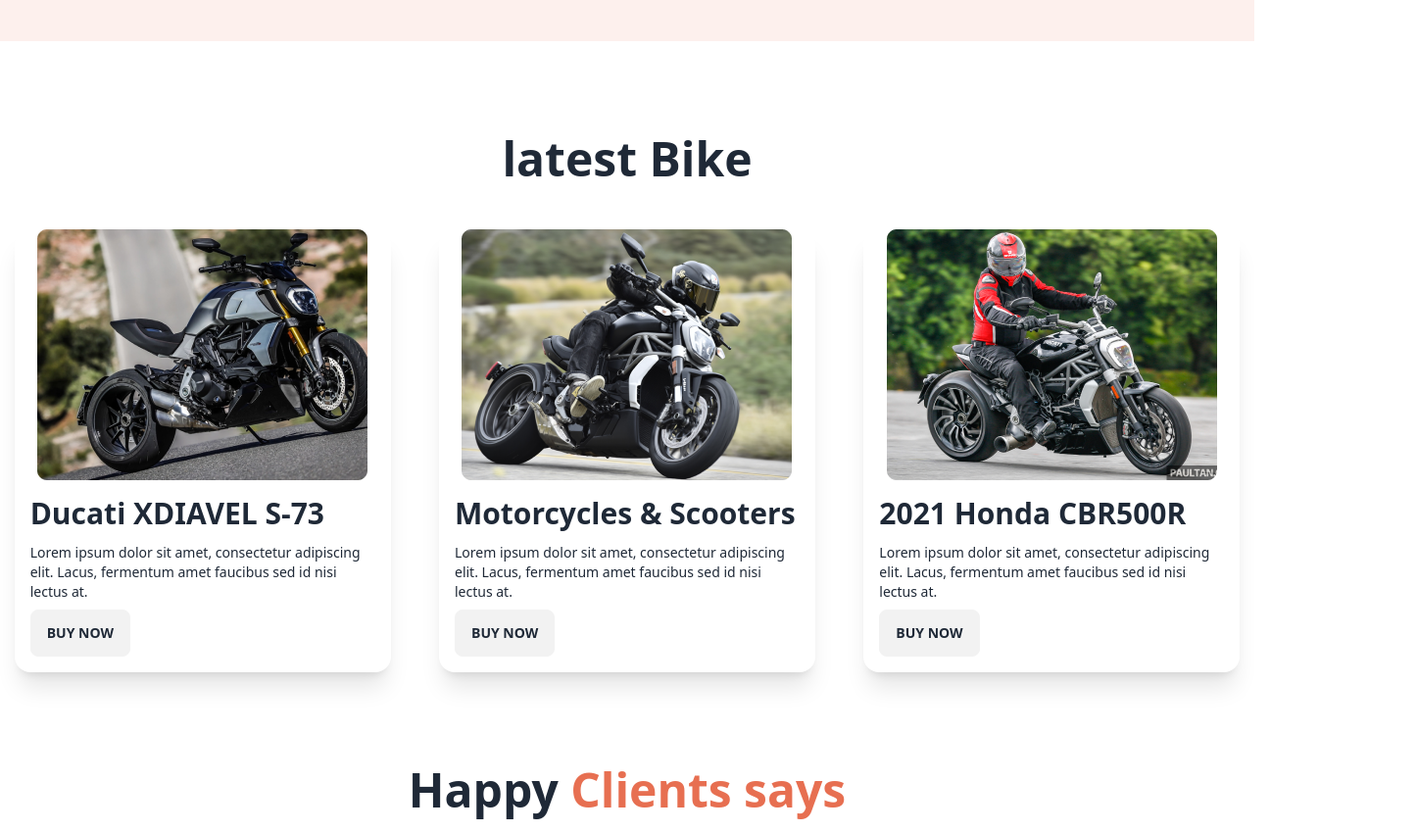
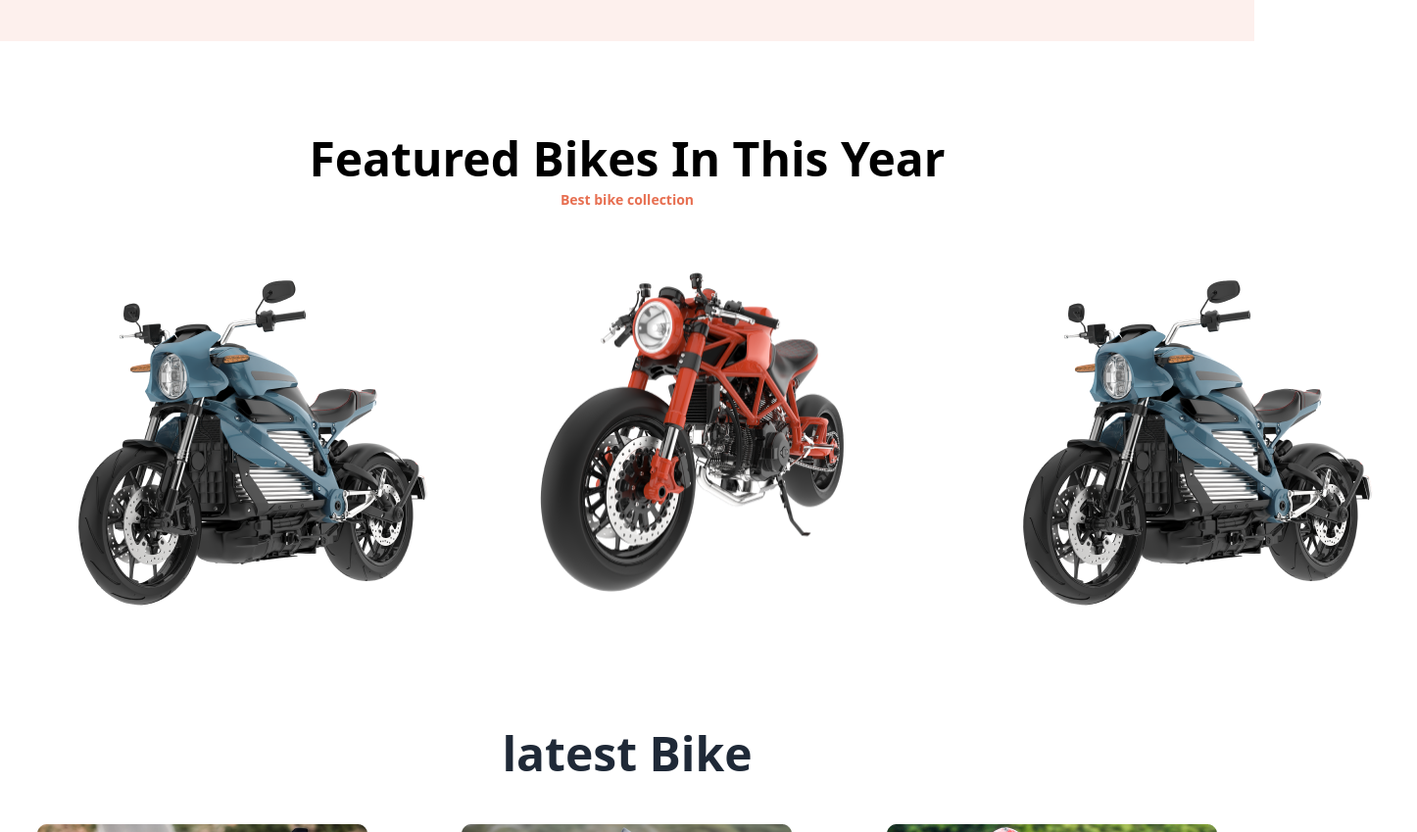
Before and after one commit to zahurul-islam803/biker-zone-with-daisyui, a plain HTML site: page index.html in a window 1280 px wide. Shown: the part 580-1429 px from the top of the page at 98% size, 1446 px wide, since content can reach past the window. Drawn offline with nearby package versions, Linux system fonts and the light colour scheme.

Commit message:
bike section

```diff
--- a/index.html
+++ b/index.html
@@ -194,7 +194,15 @@
     </header>
     <main class="md:container md:mx-auto">
       <!-- Featured Bike -->
-      <section></section>
+      <section class="my-24">
+        <h2 class="text-5xl font-semibold text-black text-center">Featured Bikes In This Year</h2>
+        <p class="text-sm font-semibold text-bike-primary text-center mb-12 mt-2">Best bike collection</p>
+        <div class="flex flex-col lg:flex-row md:flex-col lg:justify-between">
+          <img src="./images/slider/bike4.png" alt="">
+          <img src="./images/slider/bike2.png" alt="">
+          <img src="./images/slider/bike4.png" alt="">
+        </div>
+      </section>
       <!-- Latest Bike -->
       <section class="my-24">
         <h3 class="text-5xl mb-12 font-semibold text-center">latest Bike</h3>
@@ -480,7 +488,7 @@
           <p>Download Now</p>
           <p>License</p>
         </div>
-        <div class="flex gap-6 text-base font-normal list-none">
+        <div class="flex flex-col lg:flex-row gap-6 text-base font-normal list-none">
           <li>About</li>
           <li>Features</li>
           <li>Pricing</li>
```
Also changed, not shown: images/others/feature-bike.png (deleted), images/slider/extra-bike.png (added).
